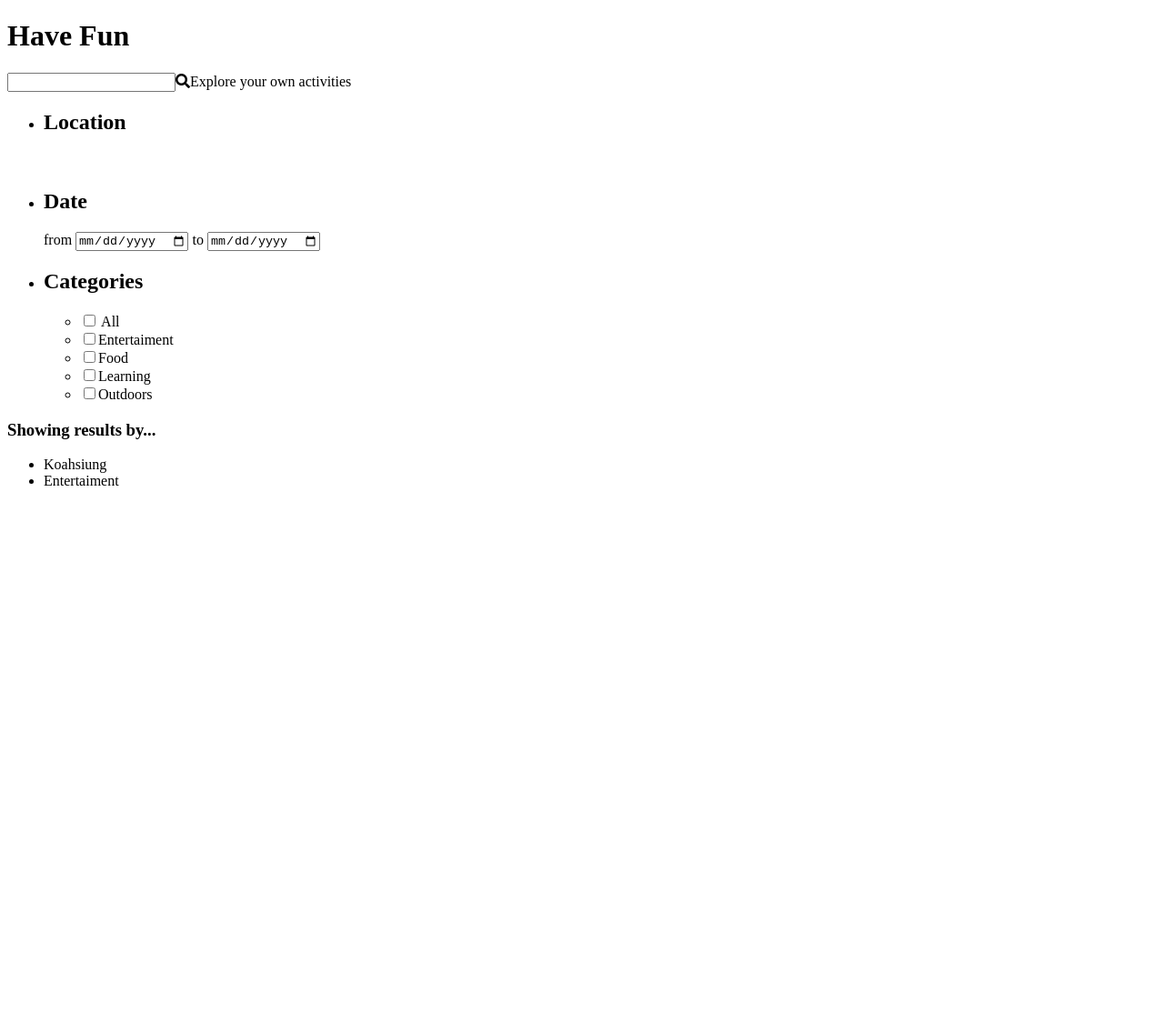
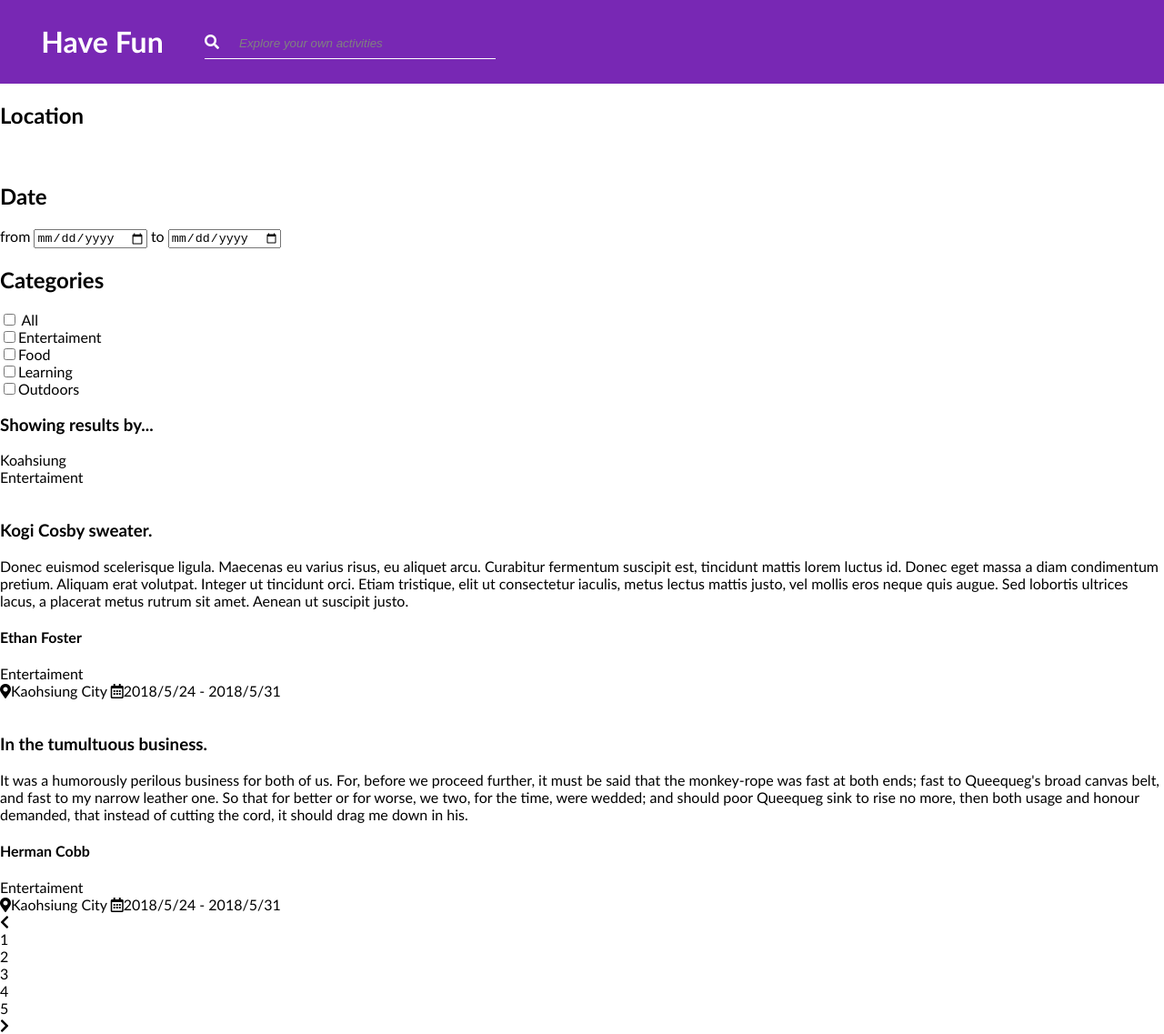
Before and after one commit to AllenW1991/project.9_rwd_filter, a plain HTML site: page index.html in a window 1280 px wide. Shown: the whole page at 91% size. Before the commit the page ends 800 px from the top, so only its background shows below. Drawn offline with Linux system fonts and the light colour scheme.

Commit message:
updating

```diff
--- a/index.html
+++ b/index.html
@@ -9,14 +9,13 @@
     <link rel="stylesheet" href="https://pro.fontawesome.com/releases/v5.10.0/css/all.css"
         integrity="sha384-AYmEC3Yw5cVb3ZcuHtOA93w35dYTsvhLPVnYs9eStHfGJvOvKxVfELGroGkvsg+p" crossorigin="anonymous" />
     <link rel="stylesheet" href="./scss/style.css">
-
 </head>
 
 <body>
     <div class="banner">
         <h1>Have Fun</h1>
         <div class="search">
-            <input type="text"><i class="fas fa-search"></i>Explore your own activities</input>
+            <i class="fas fa-search"></i><input type="text" value="Explore your own activities"></input>
         </div>
     </div>
     <div class="container">
@@ -46,15 +45,56 @@
         <div class="information">
             <div class="show">
                 <h3>Showing results by...</h3>
-                <div class="tag">
+                <div class="tag_list">
                     <ul>
-                        <li>Koahsiung</li>
-                        <li>Entertaiment</li>
+                        <li class="tag">Koahsiung</li>
+                        <li class="tag">Entertaiment</li>
                     </ul>
                 </div>
             </div>
+            <div class="card_list">
+                <ul>
+                    <li class="card">
+                        <img src="" alt="">
+                        <h3>Kogi Cosby sweater.</h3>
+                        <p>Donec euismod scelerisque ligula. Maecenas eu varius risus, eu aliquet arcu. Curabitur
+                            fermentum suscipit est, tincidunt mattis lorem luctus id. Donec eget massa a diam
+                            condimentum pretium. Aliquam erat volutpat. Integer ut tincidunt orci. Etiam tristique, elit
+                            ut consectetur iaculis, metus lectus mattis justo, vel mollis eros neque quis augue. Sed
+                            lobortis ultrices lacus, a placerat metus rutrum sit amet. Aenean ut suscipit justo.</p>
+                        <h4>Ethan Foster</h4>
+                    <li class="tag">Entertaiment</li>
+                    <i class="fas fa-map-marker-alt"></i>Kaohsiung City
+                    <i class="far fa-calendar-alt"></i>2018/5/24 - 2018/5/31
+                    </li>
+                    <li class="card">
+                        <img src="" alt="">
+                        <h3>In the tumultuous business.</h3>
+                        <p>It was a humorously perilous business for both of us. For, before we proceed further, it must
+                            be said that the monkey-rope was fast at both ends; fast to Queequeg's broad canvas belt,
+                            and fast to my narrow leather one. So that for better or for worse, we two, for the time,
+                            were wedded; and should poor Queequeg sink to rise no more, then both usage and honour
+                            demanded, that instead of cutting the cord, it should drag me down in his.</p>
+                        <h4>Herman Cobb</h4>
+                    <li class="tag">Entertaiment</li>
+                    <i class="fas fa-map-marker-alt"></i>Kaohsiung City
+                    <i class="far fa-calendar-alt"></i>2018/5/24 - 2018/5/31
+                    </li>
+                </ul>
+            </div>
+            <div class="pages">
+                <ul>
+                    <i class="fas fa-chevron-left"></i>
+                    <li>1</li>
+                    <li>2</li>
+                    <li>3</li>
+                    <li>4</li>
+                    <li>5</li>
+                    <i class="fas fa-chevron-right"></i>
+                </ul>
+            </div>
         </div>
     </div>
+    <script src=""></script>
 </body>
-
 </html>
--- a/scss/style.scss
+++ b/scss/style.scss
@@ -1,3 +1,43 @@
 h1 {
+    margin: 0;
+    padding: 0;
     width: 225px;
 }
+.banner {
+    margin: 0;
+    padding: 0;
+    height: 92px;
+    background-color: #7828b4;
+    display: flex;
+    justify-content: left;
+    line-height: 92px;
+    text-align: center;
+    color: white;
+    .search {
+        text-align: left;
+        width: 320px;
+        height: 64px;
+        border-bottom: 1px solid white;
+        input {
+            margin-left: 20px;
+            font-style: italic;
+            color: gray;
+            background-color: rgba($color: #ffffff, $alpha: 0.1);
+            outline: none;
+            background: none;
+            border: none;
+        }
+        input:after {
+            border: none;
+        }
+    }
+}
+body {
+    margin: 0;
+    padding: 0;
+    font-family: "Gill Sans", "Gill Sans MT", Calibri, "Trebuchet MS", sans-serif;
+}
+ul {
+    margin: 0;
+    padding: 0;
+}
```
Also changed, not shown: scss/style.css, 1 other file.
